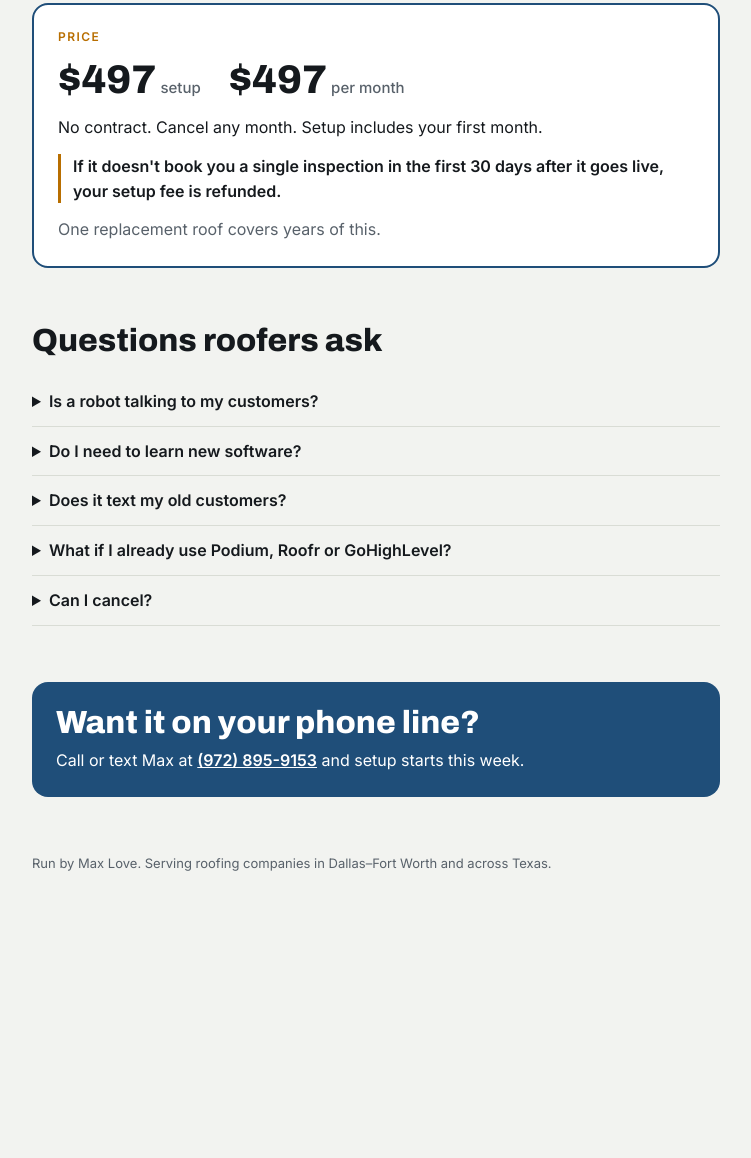
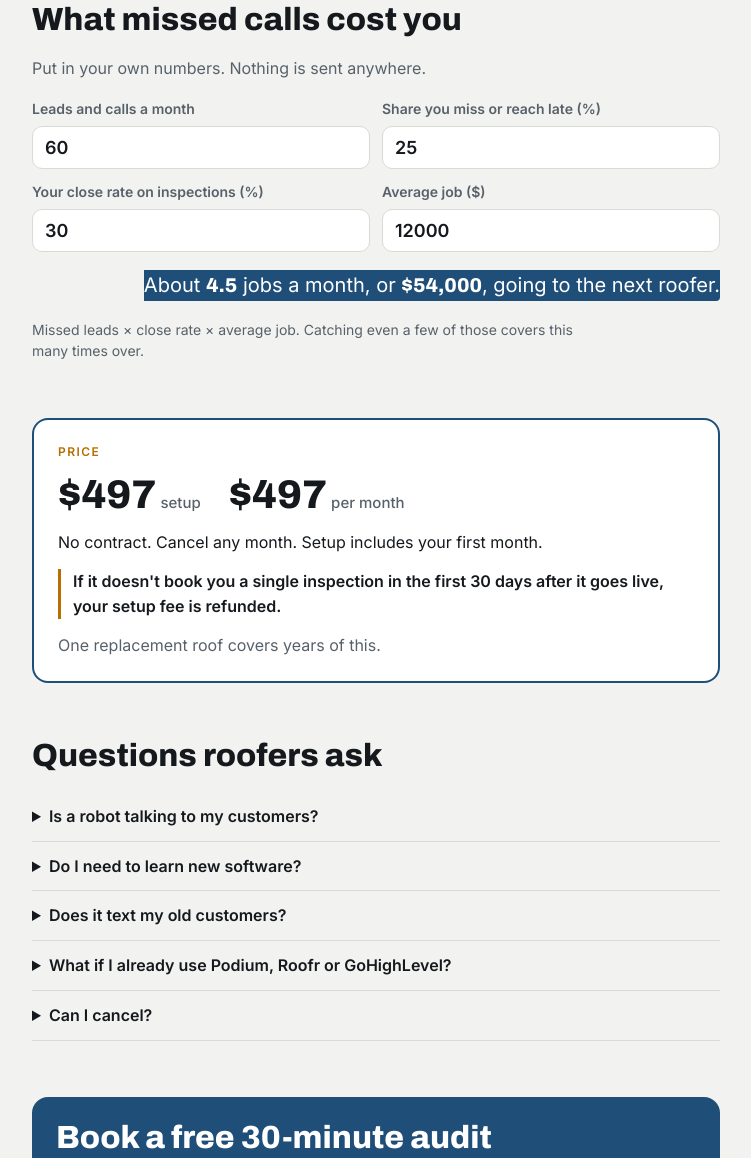
Before and after one commit to maxhlove19/roofleadresponse, a plain HTML site: page index.html in a window 1280 px wide. Shown: the part 1321-2479 px from the top of the page, without its empty margins (264-1015 px from the left). Before the commit the page ends 2258 px from the top, so only its background shows below. Drawn offline with Linux system fonts and the light colour scheme.

Commit message:
ROI calculator, audit CTA, address, privacy and terms

```diff
--- a/index.html
+++ b/index.html
@@ -53,6 +53,14 @@ summary:focus-visible{outline:3px solid var(--accent);outline-offset:3px}
 .cta{background:var(--accent);color:var(--accent-ink);border-radius:16px;padding:24px;display:flex;flex-direction:column;gap:8px}
 .cta h2{color:var(--accent-ink)}
 footer{color:var(--mute);font-size:13px}
+.calc{display:grid;grid-template-columns:1fr 1fr;gap:12px}
+.calc label{display:flex;flex-direction:column;gap:6px;font-size:14px;font-weight:600;color:var(--mute)}
+.calc input{font:600 18px var(--body);padding:10px 12px;border:1px solid var(--line);border-radius:10px;background:var(--surface);color:var(--ink);width:100%}
+.calc input:focus-visible{outline:3px solid var(--accent);outline-offset:1px}
+.roi .out{font-size:20px}.roi .out b{font-family:var(--display);font-variant-numeric:tabular-nums}
+.btn{display:inline-block;align-self:flex-start;background:var(--accent-ink);color:var(--accent);padding:12px 18px;border-radius:10px;font-weight:700;text-decoration:none}
+footer a{color:var(--mute)}
+@media (max-width:640px){.calc{grid-template-columns:1fr}}
 @media (max-width:640px){.hero{grid-template-columns:1fr}.list{grid-template-columns:1fr}}
 </style>
 
@@ -93,6 +101,13 @@ footer{color:var(--mute);font-size:13px}
     </ol>
   </section>
 
+  <section class="roi" id="roi"><h2>What missed calls cost you</h2><p style="color:var(--mute)">Put in your own numbers. Nothing is sent anywhere.</p>
+<div class="calc"><label>Leads and calls a month<input type="number" id="r-leads" value="60" min="0" inputmode="numeric"></label>
+<label>Share you miss or reach late (%)<input type="number" id="r-miss" value="25" min="0" max="100" inputmode="numeric"></label>
+<label>Your close rate on inspections (%)<input type="number" id="r-close" value="30" min="0" max="100" inputmode="numeric"></label>
+<label>Average job ($)<input type="number" id="r-job" value="12000" min="0" inputmode="numeric"></label></div>
+<p class="out" aria-live="polite">About <b id="r-jobs">4.5</b> jobs a month, or <b id="r-dollars">$54,000</b>, going to the next roofer.</p>
+<p style="color:var(--mute);font-size:14px">Missed leads &times; close rate &times; average job. Catching even a few of those covers this many times over.</p></section>
   <section class="price">
     <span class="eyebrow">Price</span>
     <div class="nums">
@@ -115,11 +130,14 @@ footer{color:var(--mute);font-size:13px}
     </div>
   </section>
 
-  <section class="cta">
-    <h2>Want it on your phone line?</h2>
-    <p>Call or text Max at <a href="tel:+19728959153" style="color:inherit;font-weight:700">(972) 895-9153</a> and setup starts this week.</p>
-  </section>
+  <section class="cta"><h2>Book a free 30-minute audit</h2><p>We look at how calls and leads come in at your shop and show you where jobs slip away. No pitch. Call or text Max at (972) 895-9153.</p><a class="btn" href="tel:+19728959153">Call (972) 895-9153</a></section>
 
-  <footer>Run by Max Love. Serving roofing companies in Dallas–Fort Worth and across Texas.</footer>
+  <footer>Roof Lead Response, run by Max Love. 2400 North Henderson Ave, Ste B #1250, Dallas, TX 75206. (972) 895-9153. <a href="privacy.html">Privacy</a> &middot; <a href="terms.html">Terms</a></footer>
 </div>
-</body></html>
+<script>
+(function(){var f=function(id){var v=parseFloat(document.getElementById(id).value);return isFinite(v)&&v>0?v:0};
+function u(){var j=f('r-leads')*Math.min(f('r-miss'),100)/100*Math.min(f('r-close'),100)/100;
+document.getElementById('r-jobs').textContent=(Math.round(j*10)/10).toLocaleString('en-US');
+document.getElementById('r-dollars').textContent='$'+Math.round(j*f('r-job')).toLocaleString('en-US');}
+['r-leads','r-miss','r-close','r-job'].forEach(function(i){document.getElementById(i).addEventListener('input',u)});u();})();
+</script></body></html>
```
Also changed, not shown: privacy.html (added, +1 -0 lines), terms.html (added, +1 -0 lines).
